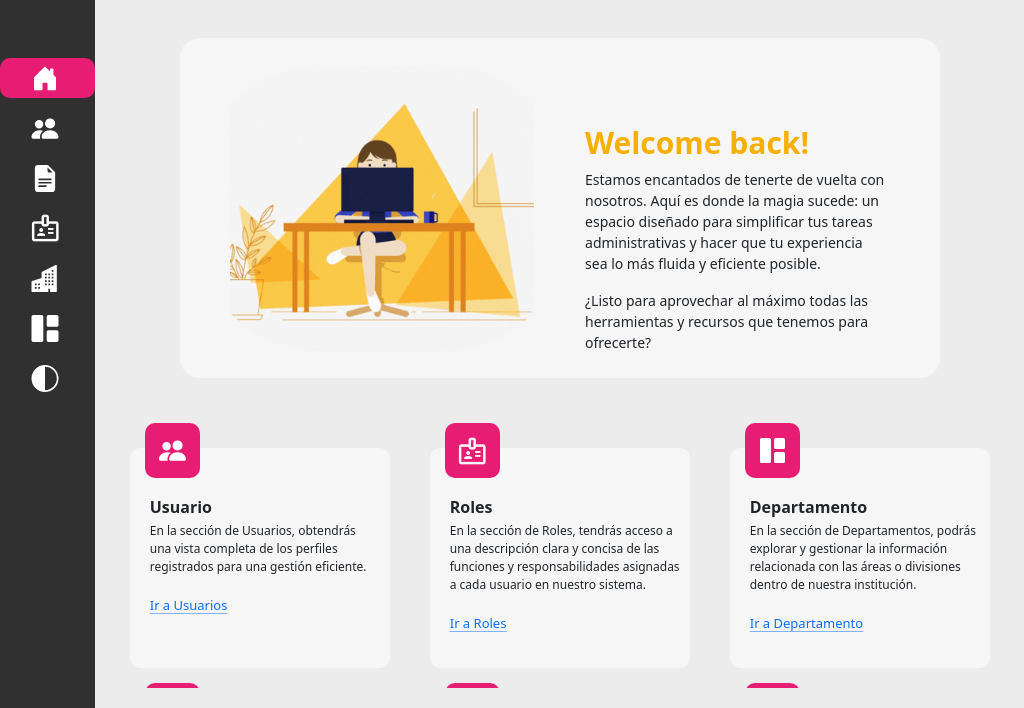
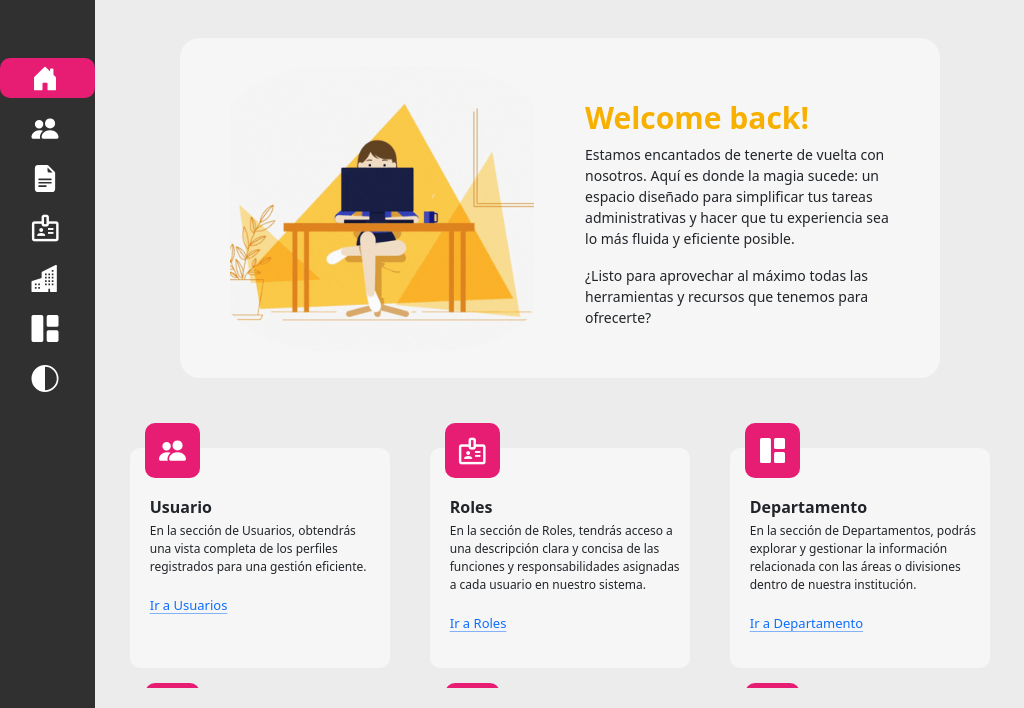
Before and after one commit to JDiegx/Proyecto-Cesde, a plain HTML site: page Html/admin/adminPage.html in a window 1024 px wide. Shown: the part 92-800 px from the top of the page. Drawn offline with nearby package versions, Linux system fonts and the light colour scheme.

Commit message:
Update adminPage Pequeñas Mejoras

```diff
--- a/assets/Css/adminPageStyles.css
+++ b/assets/Css/adminPageStyles.css
@@ -92,7 +92,7 @@ body{
 
 /* CONTENEDOR MAIN GENERAL*/
 .cont-page-general{
-    width: 85%;
+    width: 90%;
     height: 100vh;
     background-color: #ECECEC;
     overflow: hidden;
@@ -1523,11 +1523,11 @@ main .cont-main .bann-welcome .welcome P{
         main .cont-main .bann-welcome .welcome h2 {
             font-size: 30px;
             font-weight: 700;
-            margin-top: 70px;
+            margin-top: 45px;
             color: #F8B000;
         }
         main .cont-main .bann-welcome .welcome p{
-            width: 300px;
+            width: 310px;
             font-size: 14px;
         }
         .cont-targets {
```
Also changed, not shown: assets/img/userprofilestudent.jpg (added).
